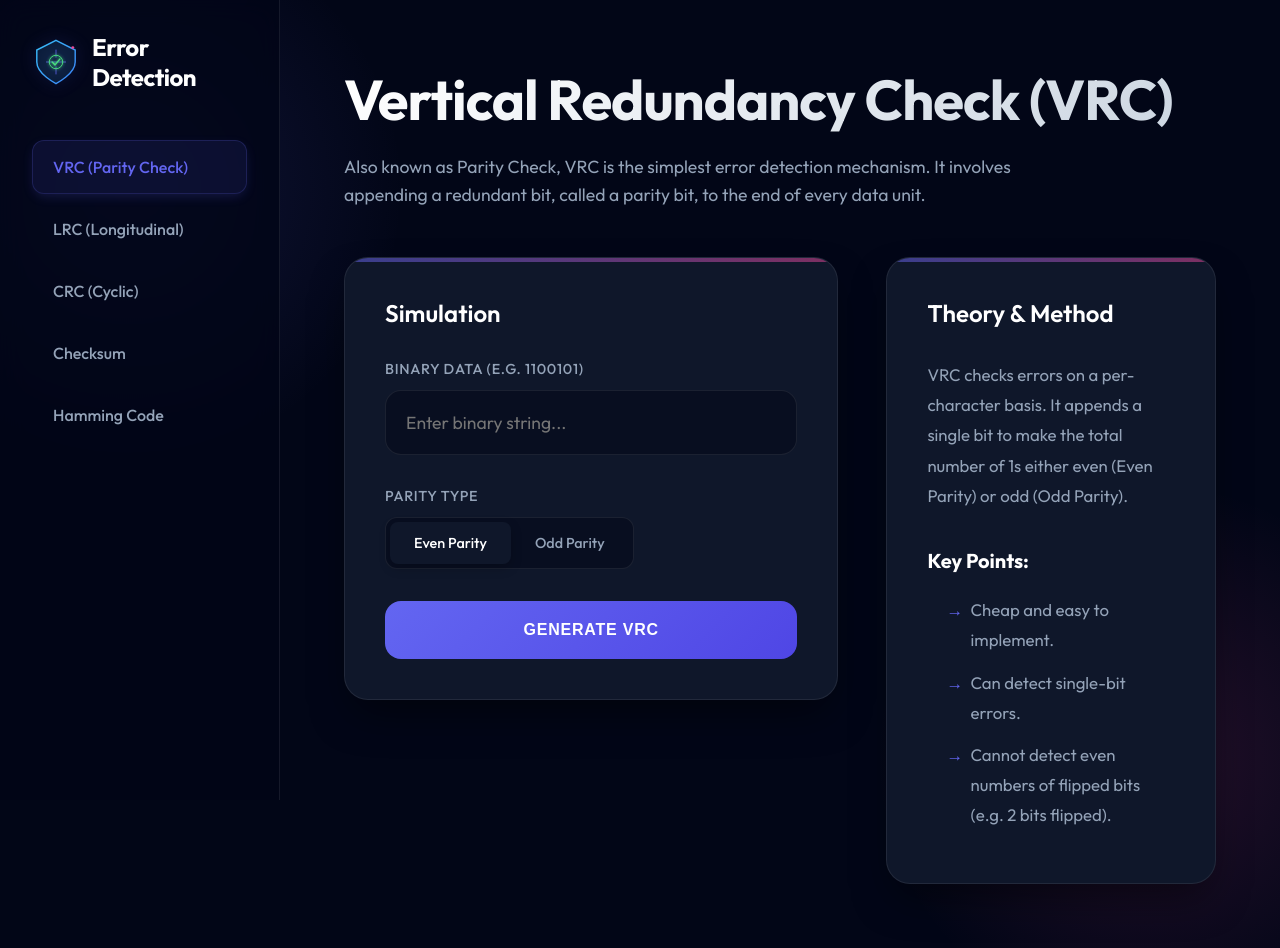
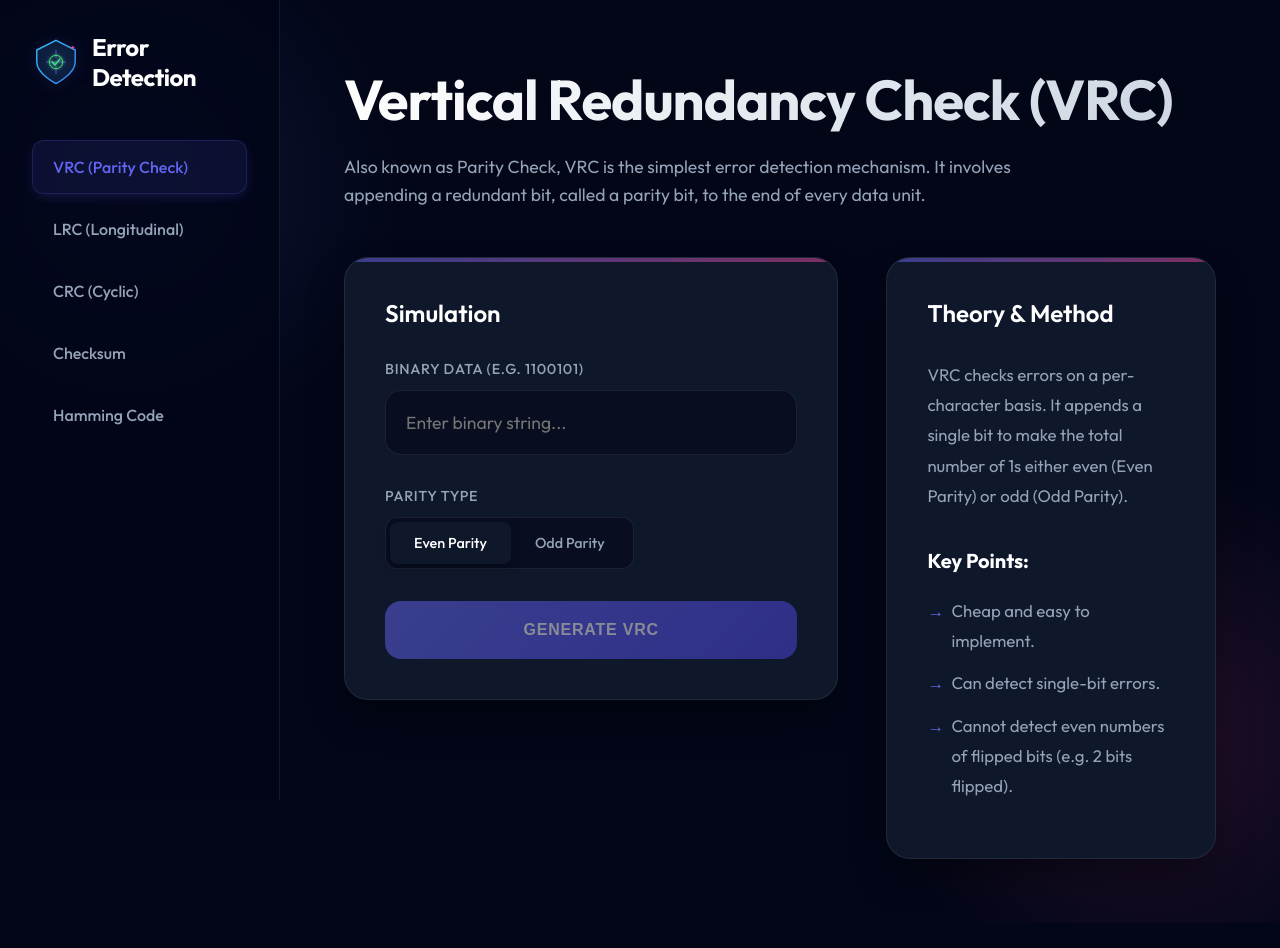
Before and after one commit to Satvik-Parihar/Error-Detection-using-Python, a React (Vite) app in the folder frontend/: page / in a window 1280 px wide. After the commit the page ends 923 px from the top, so only its background shows below. Built offline with nearby package versions, Linux system fonts and the light colour scheme.

Commit message:
fix: VRC input validation and error handling

```diff
--- a/frontend/src/components/VRC.jsx
+++ b/frontend/src/components/VRC.jsx
@@ -6,8 +6,31 @@ const VRC = () => {
     const [evenParity, setEvenParity] = useState(true);
     const [result, setResult] = useState(null);
     const [error, setError] = useState(null);
+    const [inputError, setInputError] = useState('');
+
+    const validateInput = (val) => {
+        if (!val) {
+            setInputError('');
+            return false;
+        }
+        if (!/^[01]+$/.test(val)) {
+            setInputError('Input must contain only 0s and 1s');
+            return false;
+        }
+        setInputError('');
+        return true;
+    };
+
+    const handleDataChange = (e) => {
+        const val = e.target.value;
+        setData(val);
+        validateInput(val);
+        setResult(null);
+    };
 
     const handleCalculate = async () => {
+        if (!validateInput(data)) return;
+
         try {
             setError(null);
             const res = await axios.post('http://localhost:8000/api/vrc', { data, even_parity: evenParity });
@@ -17,6 +40,8 @@ const VRC = () => {
             console.error(err);
         }
     };
+
+    const isButtonDisabled = !data || !!inputError;
 
     return (
         <div>
@@ -37,9 +62,11 @@ const VRC = () => {
                             type="text"
                             className="input-field"
                             value={data}
-                            onChange={(e) => setData(e.target.value)}
+                            onChange={handleDataChange}
                             placeholder="Enter binary string..."
+                            style={inputError ? { borderColor: '#f87171', boxShadow: '0 0 0 4px rgba(248, 113, 113, 0.1)' } : {}}
                         />
+                        {inputError && <div style={{ color: '#f87171', fontSize: '0.9rem', marginTop: '0.5rem', display: 'flex', alignItems: 'center', gap: '0.5rem' }}>⚠️ {inputError}</div>}
                     </div>
 
                     <div className="input-group">
@@ -60,7 +87,14 @@ const VRC = () => {
                         </div>
                     </div>
 
-                    <button className="btn-primary" onClick={handleCalculate}>Generate VRC</button>
+                    <button
+                        className="btn-primary"
+                        onClick={handleCalculate}
+                        disabled={isButtonDisabled}
+                        style={isButtonDisabled ? { opacity: 0.5, cursor: 'not-allowed', transform: 'none', boxShadow: 'none' } : {}}
+                    >
+                        Generate VRC
+                    </button>
 
                     {result && (
                         <div className="result-area">
@@ -70,7 +104,7 @@ const VRC = () => {
                             </div>
                             <div className="result-item">
                                 <span>Parity Bit:</span>
-                                <span style={{ color: 'var(--success)', fontWeight: 'bold' }}>{result.parity_bit}</span>
+                                <span className="result-highlight">{result.parity_bit}</span>
                             </div>
                             <div className="result-item">
                                 <span>Final Data:</span>
@@ -78,7 +112,7 @@ const VRC = () => {
                             </div>
                         </div>
                     )}
-                    {error && <div style={{ color: 'var(--error)', marginTop: '1rem' }}>{error}</div>}
+                    {error && <div style={{ color: '#f87171', marginTop: '1rem', background: 'rgba(248, 113, 113, 0.1)', padding: '1rem', borderRadius: '12px' }}>{error}</div>}
                 </div>
 
                 <div className="card">
@@ -88,7 +122,7 @@ const VRC = () => {
                             VRC checks errors on a per-character basis. It appends a single bit to make the total number of 1s either even (Even Parity) or odd (Odd Parity).
                         </p>
                         <h3>Key Points:</h3>
-                        <ul style={{ paddingLeft: '1.2rem', margin: '0.5rem 0' }}>
+                        <ul>
                             <li>Cheap and easy to implement.</li>
                             <li>Can detect single-bit errors.</li>
                             <li>Cannot detect even numbers of flipped bits (e.g. 2 bits flipped).</li>
```
